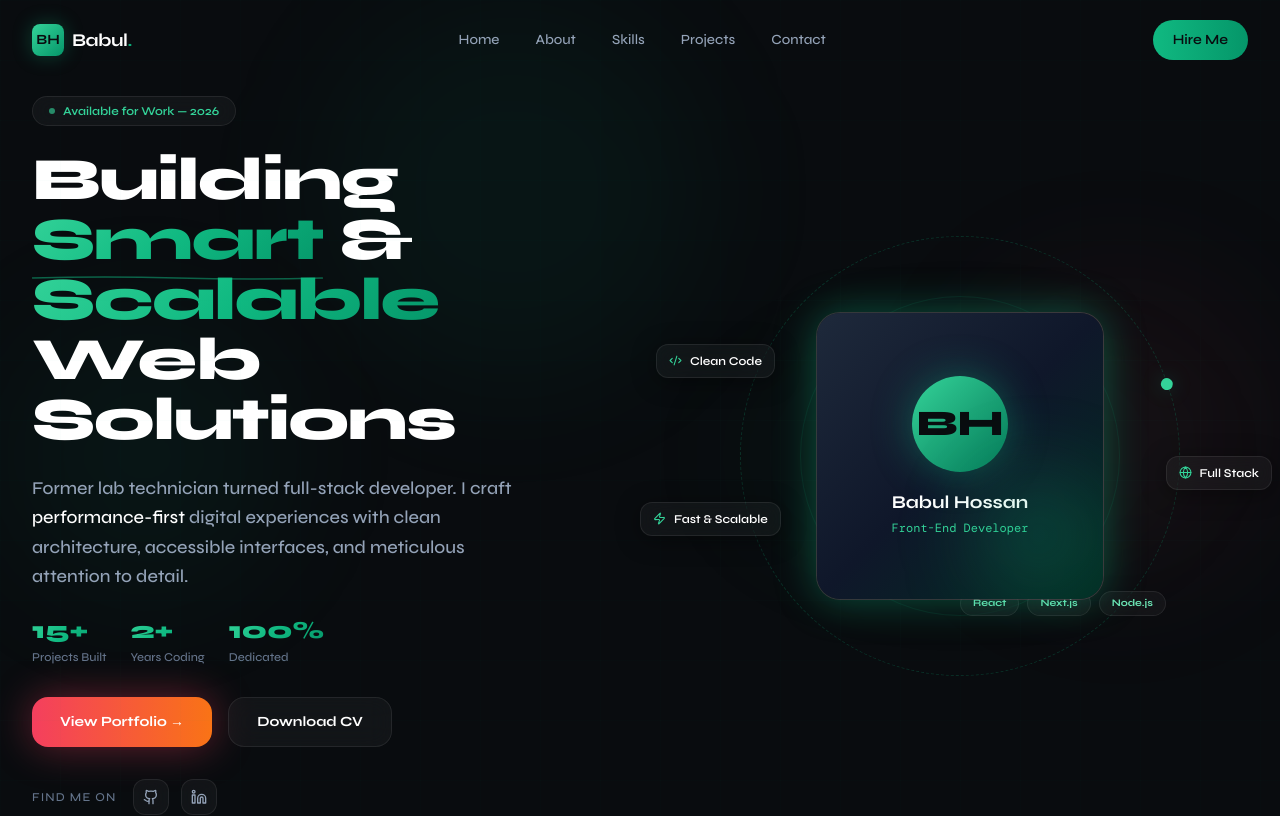
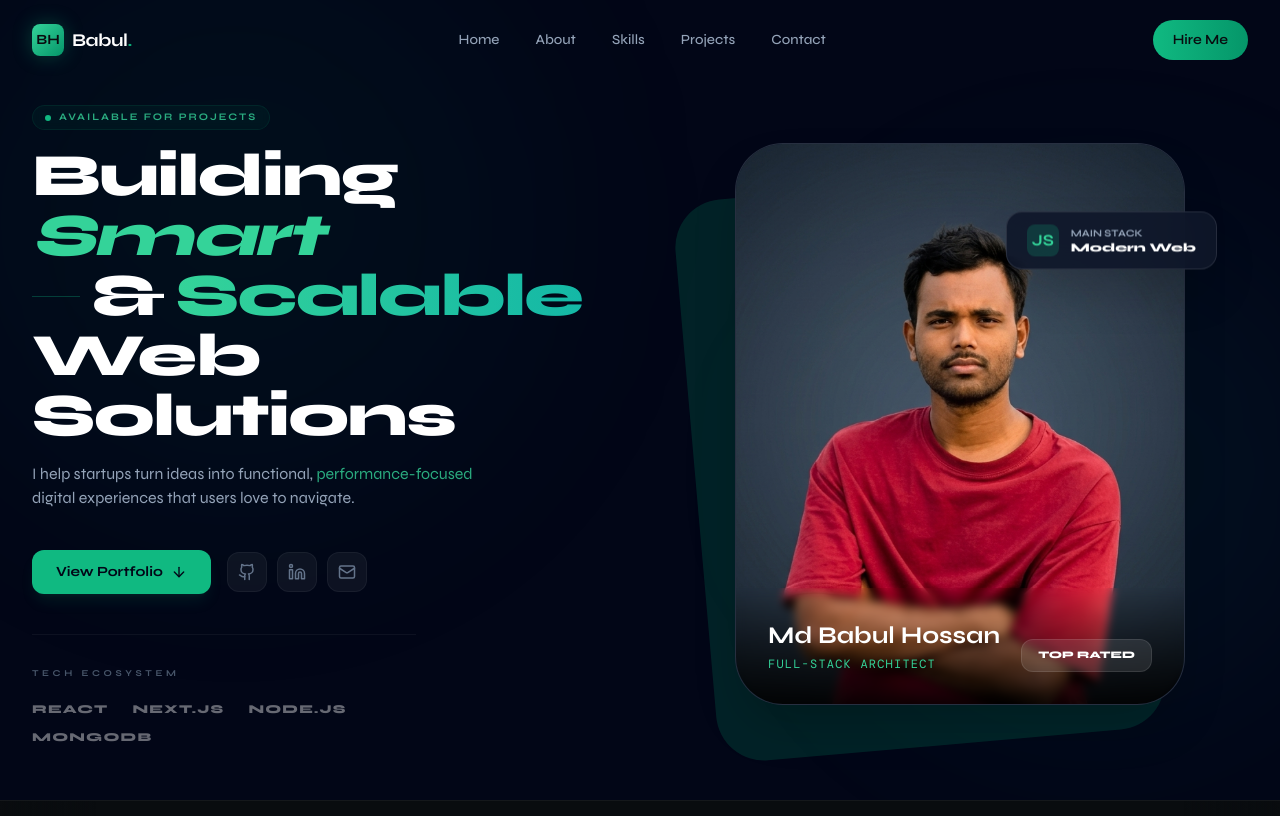
Before and after one commit to babul0000/protfolio, a Next.js app: page / in a window 1280 px wide. Shown: the top 816 px of the page. Built offline with nearby package versions, Linux system fonts and the light colour scheme; a web font is replaced by a local one.

Commit message:
hero section

```diff
--- a/components/sections/Hero.jsx
+++ b/components/sections/Hero.jsx
@@ -1,228 +1,150 @@
 'use client'
-
-import { useEffect, useRef } from 'react'
+import myImg from '../../app/assets/my.png'
+import Image from 'next/image'
 import { motion } from 'framer-motion'
-import { Github, Linkedin, ArrowDown, Code2, Zap, Globe } from 'lucide-react'
-
-const floatingBadges = [
-  { icon: Code2, label: 'Clean Code', position: 'top-8 -left-4', delay: 0 },
-  { icon: Zap, label: 'Fast & Scalable', position: 'bottom-16 -left-8', delay: 0.5 },
-  { icon: Globe, label: 'Full Stack', position: 'top-1/2 -right-6', delay: 1 },
-]
-
-const containerVariants = {
-  hidden: {},
-  visible: { transition: { staggerChildren: 0.12 } },
-}
-
-const childVariants = {
-  hidden: { opacity: 0, y: 30 },
-  visible: { opacity: 1, y: 0, transition: { duration: 0.7, ease: [0.22, 1, 0.36, 1] } },
-}
+import { Github, Linkedin, ArrowDown, Download, ExternalLink, Mail } from 'lucide-react'
 
 export default function Hero() {
-  const orbitRef = useRef(null)
+  return (
+    <section id="home" className="relative min-h-screen flex items-center pt-24 pb-12 overflow-hidden bg-[#020617] text-white">
 
-  useEffect(() => {
-    const el = orbitRef.current
-    if (!el) return
-    let frame
-    let angle = 0
-    const animate = () => {
-      angle += 0.003
-      el.style.transform = `rotate(${angle}rad)`
-      frame = requestAnimationFrame(animate)
-    }
-    frame = requestAnimationFrame(animate)
-    return () => cancelAnimationFrame(frame)
-  }, [])
+      {/* 1. Background Elements (Gilberto Style) */}
+      <div className="absolute inset-0 z-0">
+        <div className="absolute top-[-10%] left-[-5%] w-[600px] h-[600px] bg-emerald-600/10 rounded-full blur-[120px] animate-pulse" />
+        <div className="absolute bottom-[10%] right-[-5%] w-[500px] h-[500px] bg-teal-500/5 rounded-full blur-[100px]" />
+        {/* Subtle Grid Pattern */}
+        <div className="absolute inset-0 opacity-[0.05]"
+          style={{ backgroundImage: `radial-gradient(#10b981 0.5px, transparent 0.5px)`, backgroundSize: '30px 30px' }} />
+      </div>
 
-  return (
-    <section id="home" className="relative min-h-screen flex items-center pt-20 section-padding">
-      {/* Background grid */}
-      <div className="absolute inset-0 z-0 opacity-20"
-        style={{
-          backgroundImage: `linear-gradient(rgba(16,185,129,0.08) 1px, transparent 1px), linear-gradient(90deg, rgba(16,185,129,0.08) 1px, transparent 1px)`,
-          backgroundSize: '60px 60px',
-        }}
-      />
+      <div className="max-w-7xl mx-auto px-6 lg:px-8 w-full grid lg:grid-cols-2 gap-16 items-center relative z-10">
 
-      <div className="max-w-7xl mx-auto px-6 lg:px-8 w-full grid lg:grid-cols-2 gap-16 items-center">
-        {/* LEFT */}
+        {/* LEFT SIDE: Content */}
+
+
         <motion.div
-          variants={containerVariants}
-          initial="hidden"
-          animate="visible"
-          className="flex flex-col gap-6"
+          initial={{ opacity: 0, x: -50 }}
+          animate={{ opacity: 1, x: 0 }}
+          transition={{ duration: 0.8 }}
+          className="space-y-6 md:space-y-10" // স্পেসিং কিছুটা বাড়ানো হয়েছে ক্লিনিং লুকের জন্য
         >
-          {/* Tag */}
-          <motion.div variants={childVariants} className="inline-flex w-fit">
-            <span className="flex items-center gap-2 px-4 py-1.5 rounded-full text-xs font-semibold glass border border-emerald-500/20 text-emerald-400">
-              <span className="w-1.5 h-1.5 rounded-full bg-emerald-400 animate-pulse-slow" />
-              Available for Work — 2026
-            </span>
-          </motion.div>
+          <div className="space-y-4">
+            {/* Badge - Smaller & Crisper */}
+            <motion.div
+              initial={{ opacity: 0, y: 10 }}
+              animate={{ opacity: 1, y: 0 }}
+              className="inline-flex items-center gap-2 px-3 py-1 rounded-full bg-emerald-500/5 border border-emerald-500/10 backdrop-blur-sm"
+            >
+              <span className="relative flex h-1.5 w-1.5">
+                <span className="animate-ping absolute inline-flex h-full w-full rounded-full bg-emerald-400 opacity-75"></span>
+                <span className="relative inline-flex rounded-full h-1.5 w-1.5 bg-emerald-500"></span>
+              </span>
+              <span className="text-[10px] font-bold uppercase tracking-[0.2em] text-emerald-400/80">Available for Projects</span>
+            </motion.div>
 
-          {/* Headline */}
-          <motion.h1 variants={childVariants} className="text-4xl md:text-5xl xl:text-6xl font-black leading-[1.08] tracking-tight text-white">
-            Building{' '}
-            <span className="relative">
-              <span className="gradient-text">Smart</span>
-              <svg className="absolute -bottom-1 left-0 w-full" height="4" viewBox="0 0 100 4" preserveAspectRatio="none">
-                <path d="M0 2 Q25 0 50 2 Q75 4 100 2" stroke="#10b981" strokeWidth="1.5" fill="none" opacity="0.5" />
-              </svg>
-            </span>
-            {' '}&{' '}
-            <span className="gradient-text">Scalable</span>
-            <br />
-            Web Solutions
-          </motion.h1>
+            {/* Headline - Reduced size for elegant look */}
+            <h1 className="text-4xl md:text-5xl lg:text-6xl font-black leading-[1.1] tracking-tight text-white">
+              Building <span className="text-emerald-400 italic">Smart</span> <br />
+              <span className="flex items-center gap-3">
+                <span className="h-[1px] w-8 md:w-12 bg-emerald-500/30 hidden sm:block" />
+                & <span className="text-transparent bg-clip-text bg-gradient-to-r from-emerald-400 to-teal-500">Scalable</span>
+              </span>
+              Web Solutions
+            </h1>
 
-          {/* Subtext */}
-          <motion.p variants={childVariants} className="text-slate-400 text-lg leading-relaxed max-w-lg font-medium">
-            Former lab technician turned full-stack developer. I craft{' '}
-            <span className="text-white">performance-first</span> digital experiences
-            with clean architecture, accessible interfaces, and meticulous attention to detail.
-          </motion.p>
+            {/* Description - Compact & Balanced */}
+            <p className="text-slate-400 text-sm md:text-base max-w-md font-normal leading-relaxed">
+              I help startups turn ideas into functional, <span className="text-emerald-400/80">performance-focused</span> digital experiences that users love to navigate.
+            </p>
+          </div>
 
-          {/* Stats row */}
-          <motion.div variants={childVariants} className="flex gap-6">
-            {[
-              { value: '15+', label: 'Projects Built' },
-              { value: '2+', label: 'Years Coding' },
-              { value: '100%', label: 'Dedicated' },
-            ].map((s) => (
-              <div key={s.label} className="flex flex-col">
-                <span className="text-2xl font-black gradient-text">{s.value}</span>
-                <span className="text-xs text-slate-500 font-medium mt-0.5">{s.label}</span>
-              </div>
-            ))}
-          </motion.div>
+          {/* Action Buttons - Slightly smaller but impactful */}
+          <div className="flex flex-wrap items-center gap-4">
+            <motion.button
+              whileHover={{ scale: 1.02, translateY: -2 }}
+              whileTap={{ scale: 0.98 }}
+              className="px-6 py-3 bg-emerald-500 hover:bg-emerald-400 text-slate-950 font-bold rounded-xl shadow-lg shadow-emerald-500/10 transition-all text-sm flex items-center gap-2"
+            >
+              View Portfolio <ArrowDown size={16} />
+            </motion.button>
 
-          {/* CTAs */}
-          <motion.div variants={childVariants} className="flex flex-wrap gap-4 mt-2">
-            <motion.button
-              whileHover={{ scale: 1.05, boxShadow: '0 0 30px rgba(244,63,94,0.5)' }}
-              whileTap={{ scale: 0.97 }}
-              onClick={() => document.querySelector('#projects')?.scrollIntoView({ behavior: 'smooth' })}
-              className="px-7 py-3.5 rounded-2xl font-bold text-sm bg-gradient-to-r from-rose-500 to-orange-500 text-white shadow-glow-coral transition-all"
-            >
-              View Portfolio →
-            </motion.button>
-            <motion.a
-              whileHover={{ scale: 1.03 }}
-              href="/resume.pdf"
-              className="px-7 py-3.5 rounded-2xl font-bold text-sm glass border border-white/10 text-white hover:border-emerald-500/40 transition-all"
-            >
-              Download CV
-            </motion.a>
-          </motion.div>
-
-          {/* Social */}
-          <motion.div variants={childVariants} className="flex items-center gap-4 pt-2">
-            <span className="text-xs text-slate-500 font-medium uppercase tracking-widest">Find me on</span>
-            <div className="flex gap-3">
-              {[
-                { Icon: Github, href: 'https://github.com', label: 'GitHub' },
-                { Icon: Linkedin, href: 'https://linkedin.com', label: 'LinkedIn' },
-              ].map(({ Icon, href, label }) => (
+            <motion.div className="flex gap-2.5">
+              {[Github, Linkedin, Mail].map((Icon, i) => (
                 <motion.a
-                  key={label}
-                  href={href}
-                  target="_blank"
-                  rel="noopener noreferrer"
-                  whileHover={{ scale: 1.15, boxShadow: '0 0 20px rgba(16,185,129,0.4)' }}
-                  className="w-9 h-9 rounded-xl glass border border-white/10 flex items-center justify-center text-slate-400 hover:text-emerald-400 hover:border-emerald-500/40 transition-all"
+                  key={i} href="#"
+                  whileHover={{ y: -3, backgroundColor: 'rgba(16,185,129,0.1)', color: '#10b981' }}
+                  className="w-10 h-10 rounded-xl border border-white/5 flex items-center justify-center bg-white/5 transition-all text-slate-500"
                 >
-                  <Icon size={16} />
+                  <Icon size={18} />
                 </motion.a>
               ))}
+            </motion.div>
+          </div>
+
+          {/* Client Ecosystem - Subtle & Professional */}
+          <div className="pt-8 border-t border-white/5 max-w-sm">
+            <p className="text-[9px] uppercase tracking-[0.4em] text-slate-600 font-bold mb-5">Tech Ecosystem</p>
+            <div className="flex flex-wrap gap-x-6 gap-y-3 opacity-40 grayscale contrast-125">
+              {['REACT', 'NEXT.JS', 'NODE.JS', 'MONGODB'].map(logo => (
+                <span key={logo} className="text-xs font-black tracking-widest text-white hover:opacity-100 transition-opacity cursor-default">{logo}</span>
+              ))}
             </div>
-          </motion.div>
+          </div>
         </motion.div>
 
-        {/* RIGHT — Visual */}
+
+        {/* RIGHT SIDE: Visual Profile (Gilberto Photo Integration) */}
         <motion.div
-          initial={{ opacity: 0, scale: 0.9 }}
+          initial={{ opacity: 0, scale: 0.8 }}
           animate={{ opacity: 1, scale: 1 }}
-          transition={{ duration: 0.9, ease: [0.22, 1, 0.36, 1], delay: 0.2 }}
-          className="relative flex items-center justify-center"
+          transition={{ duration: 1 }}
+          className="relative"
         >
-          {/* Glow backdrop */}
-          <div className="absolute inset-0 bg-glow-emerald rounded-full blur-3xl opacity-60" />
+          {/* Main Background Frame */}
+          <div className="relative w-full aspect-[4/5] max-w-[450px] mx-auto group">
+            {/* Emerald Accent Card Behind */}
+            <div className="absolute top-10 -left-10 w-full h-full bg-emerald-600/20 rounded-[3rem] rotate-[-5deg] group-hover:rotate-0 transition-transform duration-700" />
 
-          {/* Orbit ring */}
-          <div ref={orbitRef} className="absolute w-[380px] h-[380px] md:w-[440px] md:h-[440px] rounded-full border border-dashed border-emerald-500/20">
-            {/* Orbit dot */}
-            <div className="absolute -top-1.5 left-1/2 -translate-x-1/2 w-3 h-3 rounded-full bg-emerald-400 shadow-glow-sm" />
-          </div>
+            {/* Main Image Container */}
+            <div className="relative z-10 w-full h-full rounded-[3rem] overflow-hidden border border-white/10 shadow-2xl bg-slate-900">
+              <Image
+                src={myImg}
+                alt="Babul Hossan"
+                fill
+                className="object-cover transition-transform duration-700 group-hover:scale-105"
+              />
 
-          {/* Second orbit ring */}
-          <div
-            className="absolute w-[280px] h-[280px] md:w-[320px] md:h-[320px] rounded-full border border-emerald-500/10"
-            style={{ animation: 'spin 15s linear infinite reverse' }}
-          />
-
-          {/* Profile card */}
-          <div className="relative z-10 w-64 h-64 md:w-72 md:h-72 rounded-3xl overflow-hidden glass-strong border border-emerald-500/20 shadow-glow">
-            {/* Placeholder avatar */}
-            <div className="w-full h-full bg-gradient-to-br from-slate-800 via-slate-900 to-emerald-950 flex items-center justify-center">
-              <div className="text-center">
-                <div className="w-24 h-24 rounded-full bg-gradient-to-br from-emerald-400 to-emerald-700 mx-auto flex items-center justify-center text-[#090c0f] text-4xl font-black shadow-glow">
-                  BH
+              {/* Overlay Info (NFT Style) */}
+              <div className="absolute bottom-0 left-0 w-full p-8 bg-gradient-to-t from-black/90 to-transparent backdrop-blur-sm">
+                <div className="flex justify-between items-end">
+                  <div>
+                    <h3 className="text-2xl font-bold">Md Babul Hossan</h3>
+                    <p className="text-emerald-400 font-mono text-xs tracking-widest uppercase mt-1">Full-Stack Architect</p>
+                  </div>
+                  <div className="px-4 py-2 bg-white/10 rounded-xl border border-white/10 text-[10px] font-black uppercase">
+                    Top Rated
+                  </div>
                 </div>
-                <p className="text-white font-bold mt-4 text-lg">Babul Hossan</p>
-                <p className="text-emerald-400 text-xs mt-1 font-mono">Front-End Developer</p>
               </div>
             </div>
 
-            {/* Corner glow */}
-            <div className="absolute bottom-0 right-0 w-32 h-32 bg-emerald-500/20 rounded-full blur-2xl" />
+            {/* Floating Tech Badges (Gilberto Floating Card Style) */}
+            <motion.div
+              animate={{ y: [0, -15, 0] }}
+              transition={{ repeat: Infinity, duration: 4, ease: "easeInOut" }}
+              className="absolute -right-8 top-20 z-20 px-5 py-3 bg-slate-900/90 backdrop-blur-xl border border-white/10 rounded-2xl shadow-2xl hidden md:block"
+            >
+              <div className="flex items-center gap-3">
+                <div className="w-8 h-8 rounded-lg bg-emerald-500/20 flex items-center justify-center text-emerald-400 font-bold">JS</div>
+                <div>
+                  <p className="text-[10px] text-slate-400 font-bold uppercase">Main Stack</p>
+                  <p className="text-xs font-black text-white leading-none">Modern Web</p>
+                </div>
+              </div>
+            </motion.div>
           </div>
-
-          {/* Floating badges */}
-          {floatingBadges.map(({ icon: Icon, label, position, delay }) => (
-            <motion.div
-              key={label}
-              initial={{ opacity: 0, scale: 0 }}
-              animate={{ opacity: 1, scale: 1 }}
-              transition={{ delay: 0.8 + delay, duration: 0.5, type: 'spring' }}
-              className={`absolute ${position} glass border border-white/10 rounded-xl px-3 py-2 flex items-center gap-2 shadow-card z-20 whitespace-nowrap`}
-              style={{ animation: `float ${4 + delay}s ease-in-out infinite` }}
-            >
-              <Icon size={13} className="text-emerald-400" />
-              <span className="text-xs font-semibold text-white">{label}</span>
-            </motion.div>
-          ))}
-
-          {/* Tech stack floating pills */}
-          <motion.div
-            initial={{ opacity: 0, y: 20 }}
-            animate={{ opacity: 1, y: 0 }}
-            transition={{ delay: 1.4 }}
-            className="absolute -bottom-4 left-1/2 -translate-x-1/2 flex gap-2"
-          >
-            {['React', 'Next.js', 'Node.js'].map((tech) => (
-              <span key={tech} className="px-3 py-1 rounded-full text-[10px] font-bold glass border border-emerald-500/20 text-emerald-300">
-                {tech}
-              </span>
-            ))}
-          </motion.div>
         </motion.div>
       </div>
-
-      {/* Scroll indicator */}
-      <motion.div
-        initial={{ opacity: 0 }}
-        animate={{ opacity: 1 }}
-        transition={{ delay: 1.5 }}
-        className="absolute bottom-8 left-1/2 -translate-x-1/2 flex flex-col items-center gap-2"
-      >
-        <span className="text-[10px] font-mono text-slate-500 uppercase tracking-widest">Scroll</span>
-        <motion.div animate={{ y: [0, 6, 0] }} transition={{ repeat: Infinity, duration: 1.5 }}>
-          <ArrowDown size={14} className="text-emerald-400" />
-        </motion.div>
-      </motion.div>
     </section>
   )
 }
```
Also changed, not shown: app/assets/my.png (added), app/me.png (deleted).
